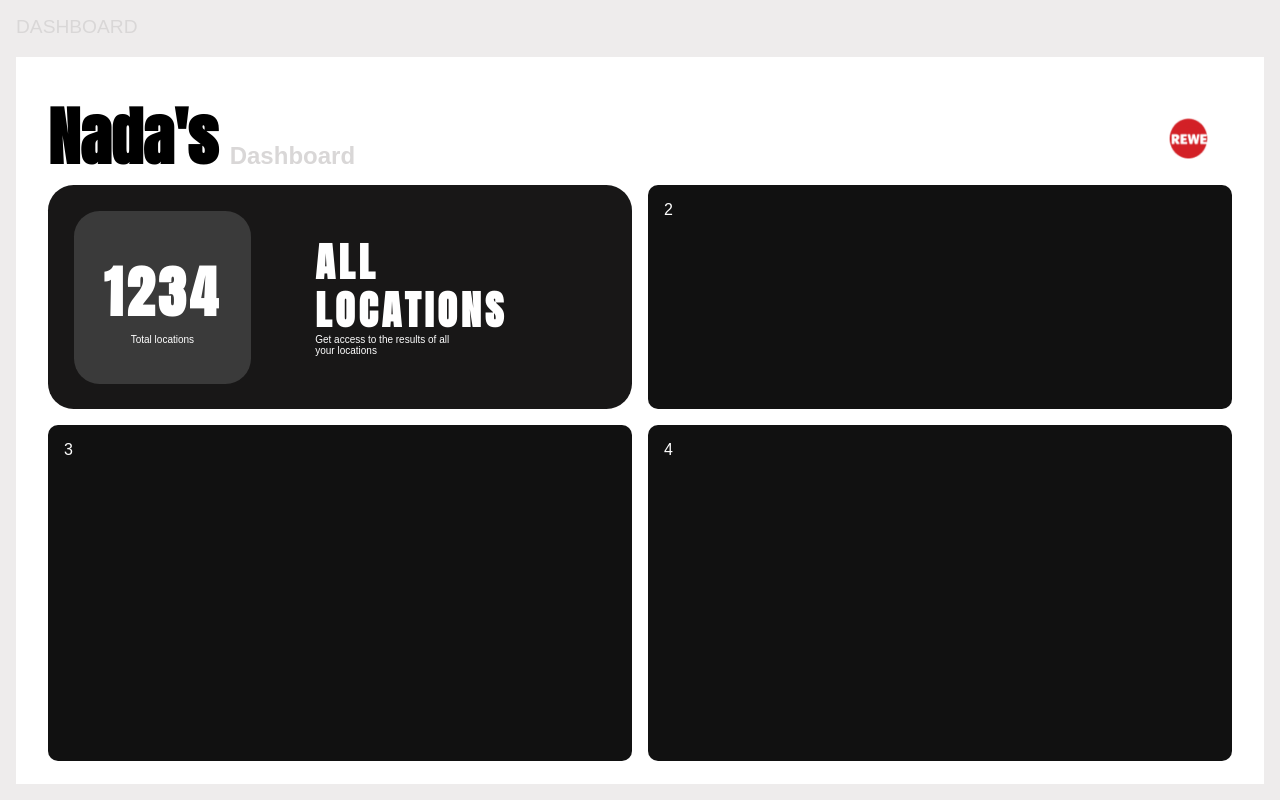
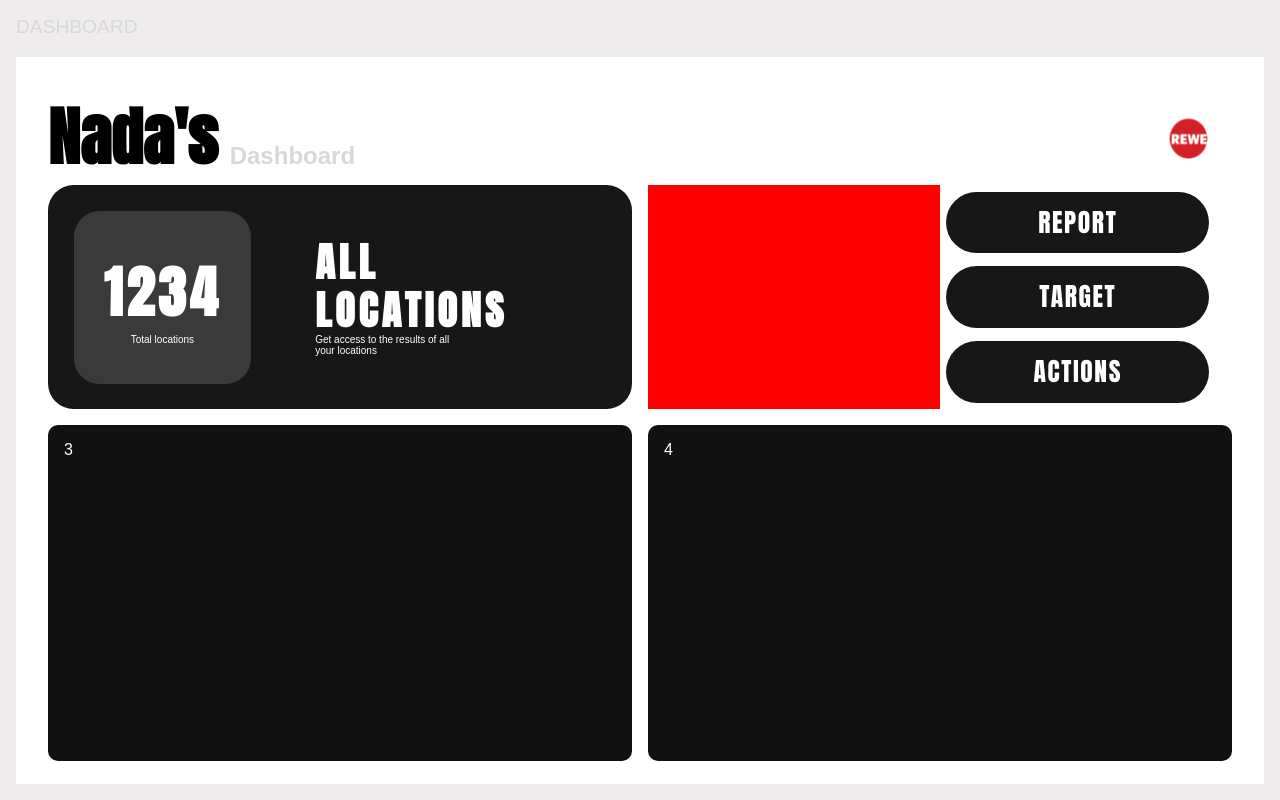
Before and after one commit to NadaAhmedSaleh/nada-locations, a Next.js app: page /dashboard in a window 1280 px wide. Built offline with nearby package versions, Linux system fonts and the light colour scheme.

Commit message:
add status card buttons

```diff
--- /dev/null
+++ b/src/app/components/dashBoardCards/customButton/CustomButton.module.scss
@@ -0,0 +1,21 @@
+@import "../../../styles/variables";
+
+.customButton {
+    width: 90%;
+    height: 100%;
+    border-radius: 50px;
+    border: 0px;
+    background-color: $blurred-black;
+    margin: 0.5vw;
+    cursor: pointer;
+    font-size: 2vw;
+    color: white;
+    text-transform: uppercase;
+    font-family: "Anton", sans-serif;
+    line-height: 2vw;
+    letter-spacing: 0.1rem;
+}
+
+.customButton:hover {
+    background-color: $dark-grey;
+}
--- /dev/null
+++ b/src/app/components/dashBoardCards/customButton/CustomButton.tsx
@@ -0,0 +1,11 @@
+import React from "react";
+import { Button } from "primereact/button";
+import styles from "./CustomButton.module.scss";
+
+const CustomButton = ({ label, onClick }: any) => {
+  return (
+    <Button className={styles.customButton} label={label} onClick={onClick} />
+  );
+};
+
+export default CustomButton;
--- /dev/null
+++ b/src/app/components/dashBoardCards/statusCard/StatusCard.module.scss
@@ -0,0 +1,12 @@
+.statusCard {
+    display: grid;
+    grid-template-columns: 1fr 1fr;
+
+}
+
+.buttonContainer {
+    grid-template-rows: 1fr 1fr 1fr;
+    display: flex;
+    flex-direction: column;
+    justify-content: space-between;
+}
--- /dev/null
+++ b/src/app/components/dashBoardCards/statusCard/StatusCard.tsx
@@ -0,0 +1,22 @@
+"use client";
+import React from "react";
+import styles from "./StatusCard.module.scss";
+import CustomButton from "../customButton/CustomButton";
+const StatusCard = () => {
+  const handleButtonClick = () => {
+    alert("Button clicked!");
+  };
+
+  return (
+    <div className={styles.statusCard}>
+      <div style={{ background: "red" }}></div>
+      <div className={styles.buttonContainer}>
+        <CustomButton label={"report"} onClick={handleButtonClick} />
+        <CustomButton label={"target"} onClick={handleButtonClick} />
+        <CustomButton label={"actions"} onClick={handleButtonClick} />
+      </div>
+    </div>
+  );
+};
+
+export default StatusCard;
--- a/src/app/dashboard/page.tsx
+++ b/src/app/dashboard/page.tsx
@@ -1,6 +1,7 @@
 import styles from "./dashboard.module.scss";
 import PageLayout from "../components/pageLayout/PageLayout";
 import AllLocationsCard from "../components/dashBoardCards/allLocationsCard/AllLocationsCard";
+import StatusCard from "../components/dashBoardCards/statusCard/StatusCard";
 
 export default function Dashboard() {
   return (
@@ -16,7 +17,7 @@ export default function Dashboard() {
     >
       <div className={styles.dashboardGrid}>
         <AllLocationsCard locationsCount={1234} />
-        <div className={styles.gridItem}>2</div>
+        <StatusCard />
         <div className={styles.gridItem}>3</div>
         <div className={styles.gridItem}>4</div>
       </div>
--- a/src/app/styles/_variables.scss
+++ b/src/app/styles/_variables.scss
@@ -1,7 +1,10 @@
+$blurred-black: rgb(24, 23, 23);
+$dark-grey: rgb(58, 58, 58);
+$light-grey: #d9d7d7;
+$hot-green:rgb(9, 247, 9);
+$hot-red:rgb(255, 19, 2);
+$hot-yellow:rgb(226, 255, 8);
+
 $page-layout-frame: #eeecec;
-$page-name: #d9d7d7;
+$page-name: $light-grey;
 $page-layout-sub-container: white;
-
-
-$blurred-black: rgb(24, 23, 23);
-$dark-grey:  rgb(58, 58, 58);
```
